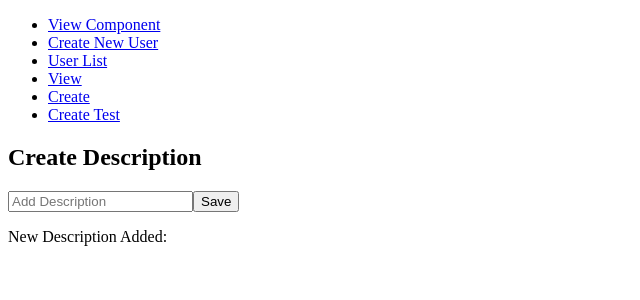
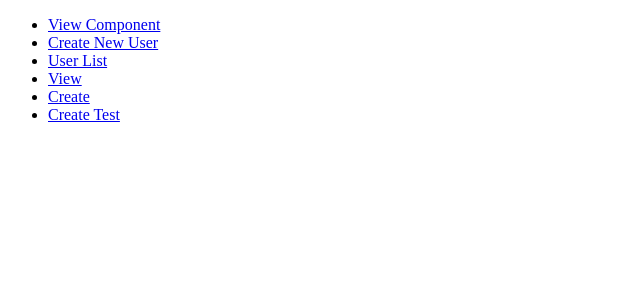
Before and after one commit to HexeCalibre/laravel-react-crud, a React (Vite) app in the folder frontend/: page /create-test in a window 1280 px wide. Shown: the top 300 px of the page, without its empty margins (0-640 px from the left). Built offline with nearby package versions, Linux system fonts and the light colour scheme.

Commit message:
Comment out CreateTest

```diff
--- a/frontend/src/App.jsx
+++ b/frontend/src/App.jsx
@@ -29,7 +29,7 @@ function App() {
             <Route path="view" element={<View />} />
             <Route path="create" element={<Create />} />
             <Route path="description/:id" element={<Description />} />
-            <Route path="create-test" element={<CreateTest />} />
+            {/* <Route path="create-test" element={<CreateTest />} /> */}
           </Route>
         </Routes>
       </BrowserRouter>
```
